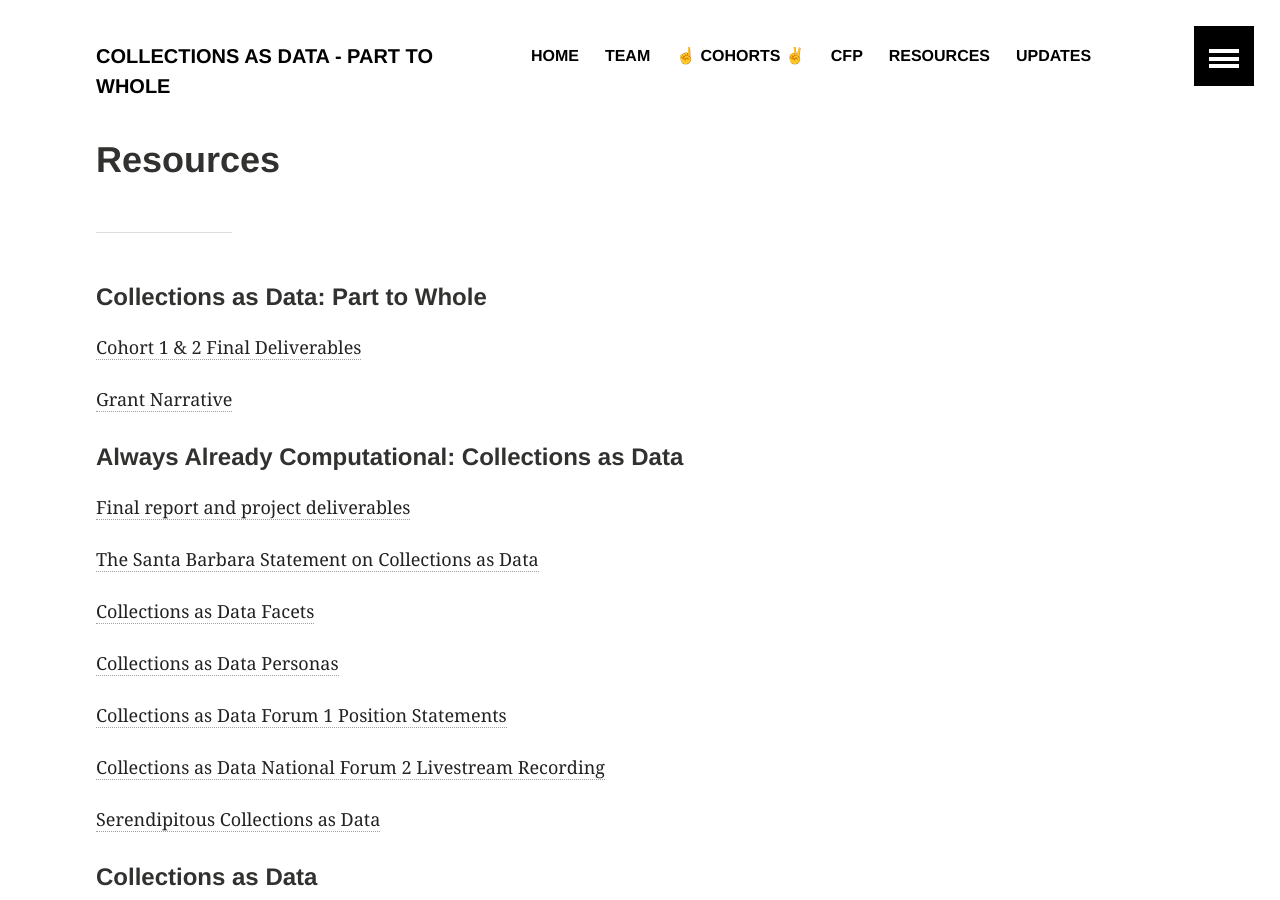
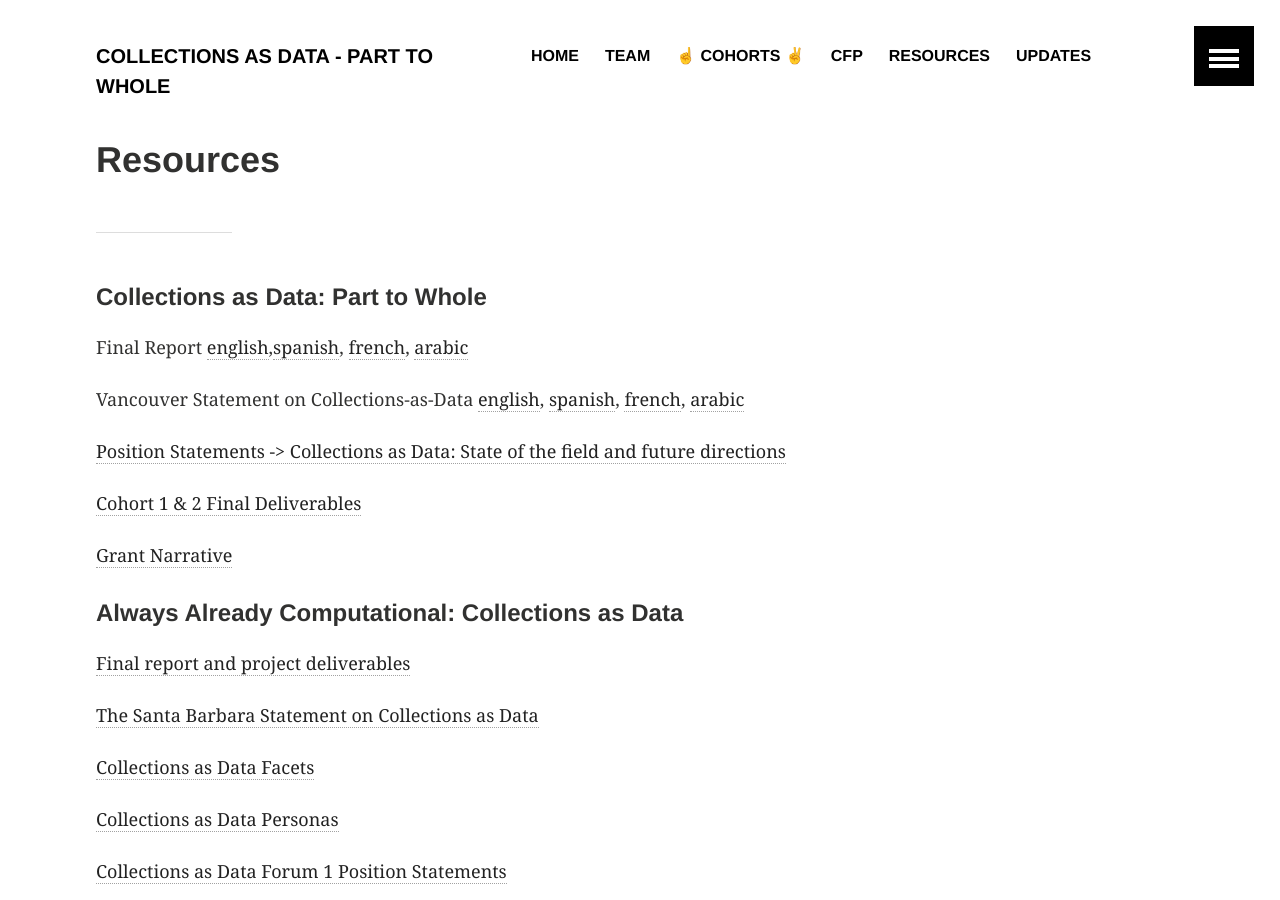
Before and after one commit to collectionsasdata/part2whole, a Jekyll site: the page built from resources.md, in a window 1280 px wide and 900 px high. Built offline with Jekyll 4.4.1, drawn with Linux system fonts in a browser that asks for light colours.

Commit message:
Update resources.md

```diff
--- a/resources.md
+++ b/resources.md
@@ -5,6 +5,12 @@ title:  "Resources"
 ---
 
 #### Collections as Data: Part to Whole
+
+Final Report [english](https://zenodo.org/records/10161976),[spanish](https://zenodo.org/records/10211449), [french](https://zenodo.org/records/10211287), [arabic](https://zenodo.org/records/10211463)
+
+Vancouver Statement on Collections-as-Data [english](https://zenodo.org/records/8342171), [spanish](https://zenodo.org/records/8342197), [french](https://zenodo.org/records/8342190), [arabic](https://zenodo.org/records/8342187)
+
+[Position Statements -> Collections as Data: State of the field and future directions](https://zenodo.org/records/7897735)
 
 [Cohort 1 & 2 Final Deliverables](https://osf.io/r9n3s/wiki/home/)
 
```
